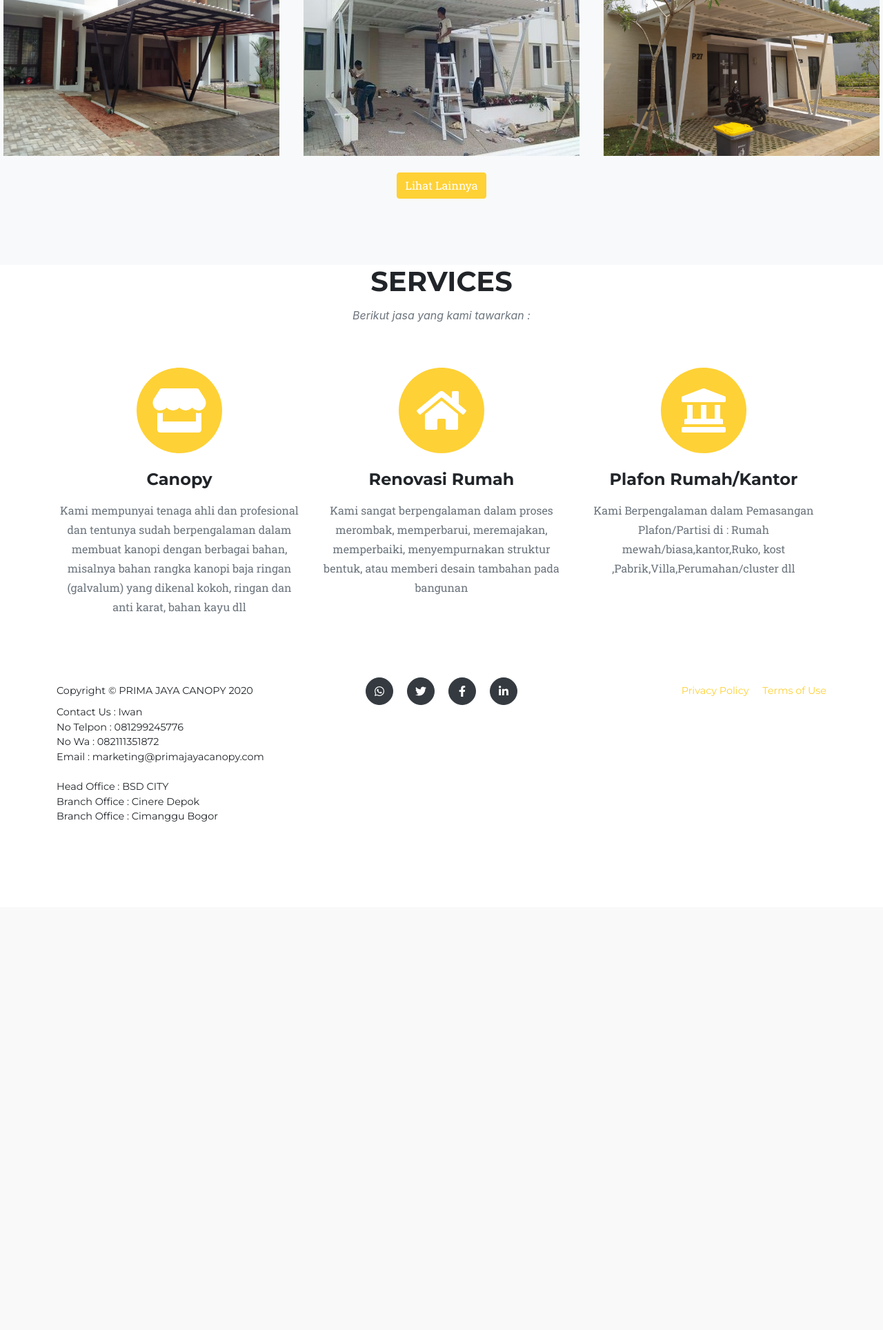
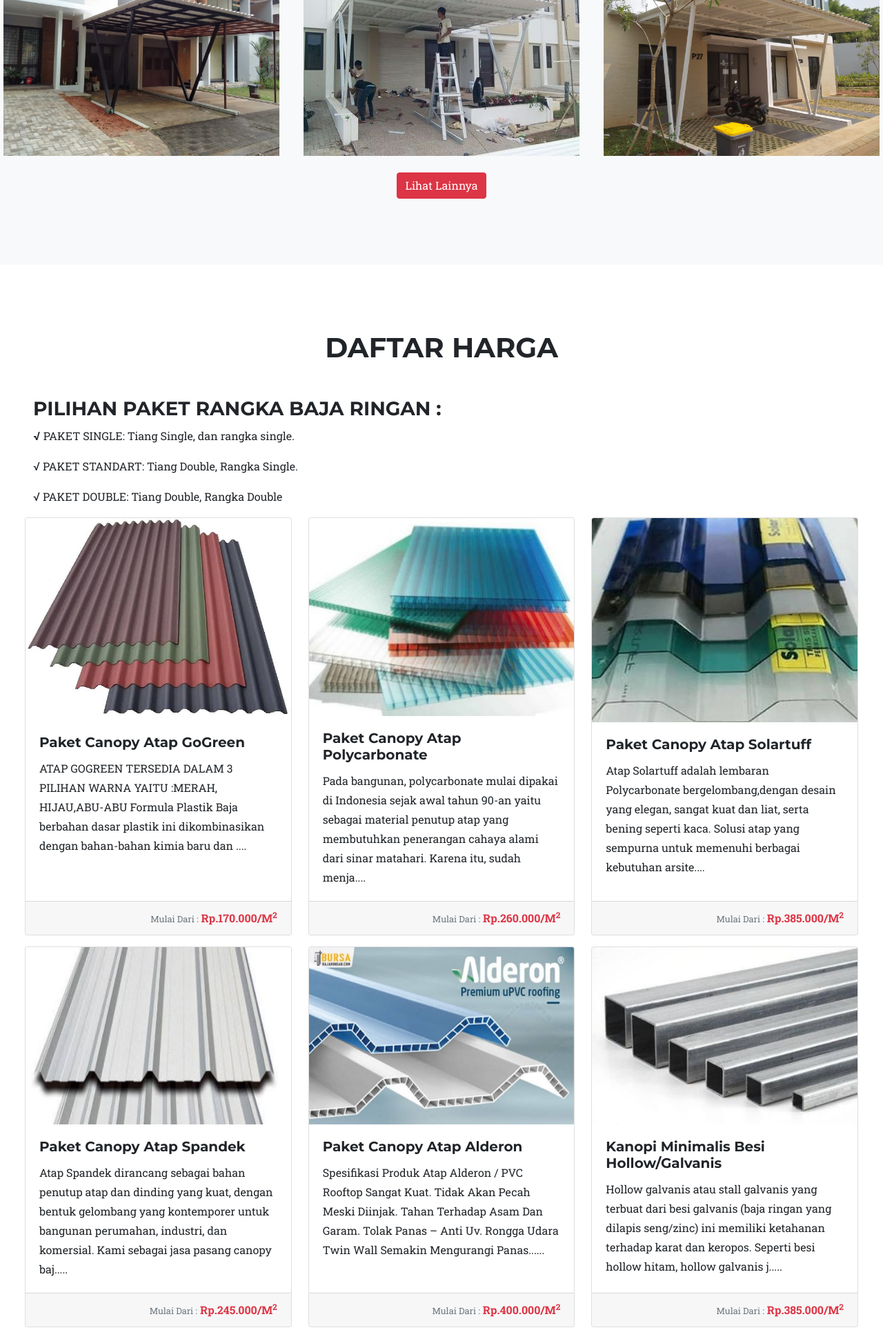
Before and after one commit to Nurdiansah/nurdiansah.github.io, a PHP site: page / in a window 1280 px wide. Shown: the part 1731-3659 px from the top of the page at 69% size. Before the commit the page ends 2922 px from the top, so only its background shows below. Run offline with PHP 8.4, Linux system fonts and the light colour scheme; some libraries are stand-ins or nearby versions; some web fonts are replaced.

Commit message:
Menambahkan Daftar Harga

```diff
--- a/home.php
+++ b/home.php
@@ -1,3 +1,13 @@
+<?php
+function batasKata($kalimat)
+{
+  $kalimat = $kalimat;
+  $huruf_maksimal = 200;
+
+  $result = substr($kalimat, 0, $huruf_maksimal);
+  echo $result; // hasil ini k
+}
+?>
 <!-- Main content -->
 <!-- <section class="content">       -->
 <!-- Masthead-->
@@ -68,7 +78,90 @@
       </div>
     </div>
     <div class="text-center">
-          <a class="btn btn-primary btn-l text-right js-scroll-trigger" href="index.php?p=portfolio">Lihat Lainnya</a>
+      <a class="btn btn-danger btn-l text-right js-scroll-trigger" href="index.php?p=portfolio">Lihat Lainnya</a>
+    </div>
+  </section>
+
+  <!-- Jenis Atap -->
+  <section class="page-section ">
+    <div class="text-center mb-5">
+      <h2 class="section-heading text-uppercase">Daftar Harga</h2>
+    </div>
+    <div class="ml-5 mr-5">
+      <h3>PILIHAN PAKET RANGKA BAJA RINGAN :</h3>
+      <p><b>√</b> PAKET SINGLE: Tiang Single, dan rangka single.</p>
+      <p>√ PAKET STANDART: Tiang Double, Rangka Single.</p>
+      <p>√ PAKET DOUBLE: Tiang Double, Rangka Double</p>
+      <div class="row mb-3">
+        <div class="card-deck">
+          <div class="card ">
+            <img src="assets/img/jenis-atap/gogreen.jpeg" class="card-img-top" alt="...">
+            <div class="card-body">
+              <h5 class="card-title">Paket Canopy Atap GoGreen</h5>
+              <p class="card-text"><?= batasKata('ATAP GOGREEN TERSEDIA DALAM 3 PILIHAN WARNA
+                YAITU :MERAH, HIJAU,ABU-ABU
+                Formula Plastik Baja berbahan dasar plastik ini dikombinasikan dengan bahan-bahan kimia baru dan struktur inovatif yang telah dipatenkan, menghasilkan plastik superior yang berkekuatan tinggi dengan tingkat kelenturan dan ketahanan prima. Hal ini membuat atap GoGreen menjadi pilihan yang baik untuk disandingkan dengan rangka canopy/kanopi  baja ringan.'); ?> ....</p>
+            </div>
+            <div class="card-footer text-right">
+              <small class="text-muted">Mulai Dari :</small> <b class="text-danger">Rp.170.000/M<sup>2</sup></b>
+            </div>
+          </div>
+          <div class="card">
+            <img src="assets/img/jenis-atap/polycarbonate.jpeg" class="card-img-top" alt="...">
+            <div class="card-body">
+              <h5 class="card-title">Paket Canopy Atap Polycarbonate</h5>
+              <p class="card-text"><?= batasKata('Pada bangunan, polycarbonate mulai dipakai di Indonesia sejak awal tahun 90-an yaitu sebagai material penutup atap yang membutuhkan penerangan cahaya alami dari sinar matahari. Karena itu, sudah menjadi standar bagi setiap produsen material atap polycarbonate untuk menambahkan lapisan anti UV pada satu atau kedua sisi lembaran Polycarbonate. Jadinya, bahan ini sangat aman bagi kesehatan, hal tersebut membuat bahan ini menjadi populer digunakan dan direkomendasikan oleh banyak jasa pasang canopy.') ?>....</p>
+            </div>
+            <div class="card-footer text-right">
+              <small class="text-muted">Mulai Dari :</small> <b class="text-danger">Rp.260.000/M<sup>2</sup></b>
+            </div>
+          </div>
+          <div class="card">
+            <img src="assets/img/jenis-atap/solartuff.jpeg" class="card-img-top" alt="...">
+            <div class="card-body">
+              <h5 class="card-title">Paket Canopy Atap Solartuff</h5>
+              <p class="card-text"><?= batasKata('Atap Solartuff adalah lembaran Polycarbonate bergelombang,dengan desain yang elegan, sangat kuat dan liat, serta bening seperti kaca. Solusi atap yang sempurna untuk memenuhi berbagai kebutuhan arsitektural anda dan sering direkomendasikan oleh perusahaan jasa pasang canopy.'); ?>....</p>
+            </div>
+            <div class="card-footer text-right">
+              <small class="text-muted">Mulai Dari :</small> <b class="text-danger">Rp.385.000/M<sup>2</sup></b>
+            </div>
+          </div>
+        </div>
+      </div>
+      <div class="row ">
+        <div class="card-deck">
+          <div class="card ">
+            <img src="assets/img/jenis-atap/spandek.jpeg" class="card-img-top" alt="...">
+            <div class="card-body">
+              <h5 class="card-title">Paket Canopy Atap Spandek</h5>
+              <p class="card-text"><?= batasKata('Atap Spandek dirancang sebagai bahan penutup atap dan dinding yang kuat, dengan bentuk gelombang yang kontemporer untuk bangunan perumahan, industri, dan komersial. Kami sebagai jasa pasang canopy baja ringan terpercaya menyediakan bahan atap spandek ini karena kualitasnya sangat baik. Atap berbentuk gelombang ini berbahan plat zincalume G550 dengan ketebalan 0.25mm sampai dengan 0.5mm. Atap Spandek ini sangat cocok digunakan sebagai atap canopy/kanopi dengan rangka baja ringan untuk rumah dan bangunan lain. '); ?>.....</p>
+            </div>
+            <div class="card-footer text-right">
+              <small class="text-muted">Mulai Dari :</small> <b class="text-danger">Rp.245.000/M<sup>2</sup></b>
+            </div>
+          </div>
+          <div class="card">
+            <img src="assets/img/jenis-atap/alderon.jpeg" class="card-img-top" alt="...">
+            <div class="card-body">
+              <h5 class="card-title">Paket Canopy Atap Alderon</h5>
+              <p class="card-text"><?= batasKata('Spesifikasi Produk Atap Alderon / PVC Rooftop Sangat Kuat. Tidak Akan Pecah Meski Diinjak. Tahan Terhadap Asam Dan Garam. Tolak Panas – Anti Uv. Rongga Udara Twin Wall Semakin Mengurangi Panas.'); ?>.....</p>
+            </div>
+            <div class="card-footer text-right">
+              <small class="text-muted">Mulai Dari :</small> <b class="text-danger">Rp.400.000/M<sup>2</sup></b>
+            </div>
+          </div>
+          <div class="card">
+            <img src="assets/img/jenis-atap/hollow.jpg" class="card-img-top" alt="...">
+            <div class="card-body">
+              <h5 class="card-title">Kanopi Minimalis Besi Hollow/Galvanis</h5>
+              <p class="card-text"><?= batasKata('Hollow galvanis atau stall galvanis yang terbuat dari besi galvanis (baja ringan yang dilapis seng/zinc) ini memiliki ketahanan terhadap karat dan keropos. Seperti besi hollow hitam, hollow galvanis juga diproduksi dengan panjang standar 6 meter dengan ukuran penampang yang juga beragam. '); ?>.....</p>
+            </div>
+            <div class="card-footer text-right">
+              <small class="text-muted">Mulai Dari :</small> <b class="text-danger">Rp.385.000/M<sup>2</sup></b>
+            </div>
+          </div>
+        </div>
+      </div>
     </div>
   </section>
 
--- a/index.php
+++ b/index.php
@@ -60,7 +60,7 @@
 
 
   <!-- Footer-->
-  <footer class="footer py-4 ">
+  <footer class="footer py-4 bg-danger">
     <div class="container">
       <div class="row align-items-center">
         <div class="col-lg-4 text-lg-left">Copyright © PRIMA JAYA CANOPY 2020</div>
```
Also changed, not shown: assets/img/jenis-atap/alderon.jpeg (added), assets/img/jenis-atap/gogreen.jpeg (added), assets/img/jenis-atap/hollow.jpg (added), assets/img/jenis-atap/polycarbonate.jpeg (added), assets/img/jenis-atap/solartuff.jpeg (added), assets/img/jenis-atap/spandek.jpeg (added). Lines whose indentation alone changed are shown as unchanged.
